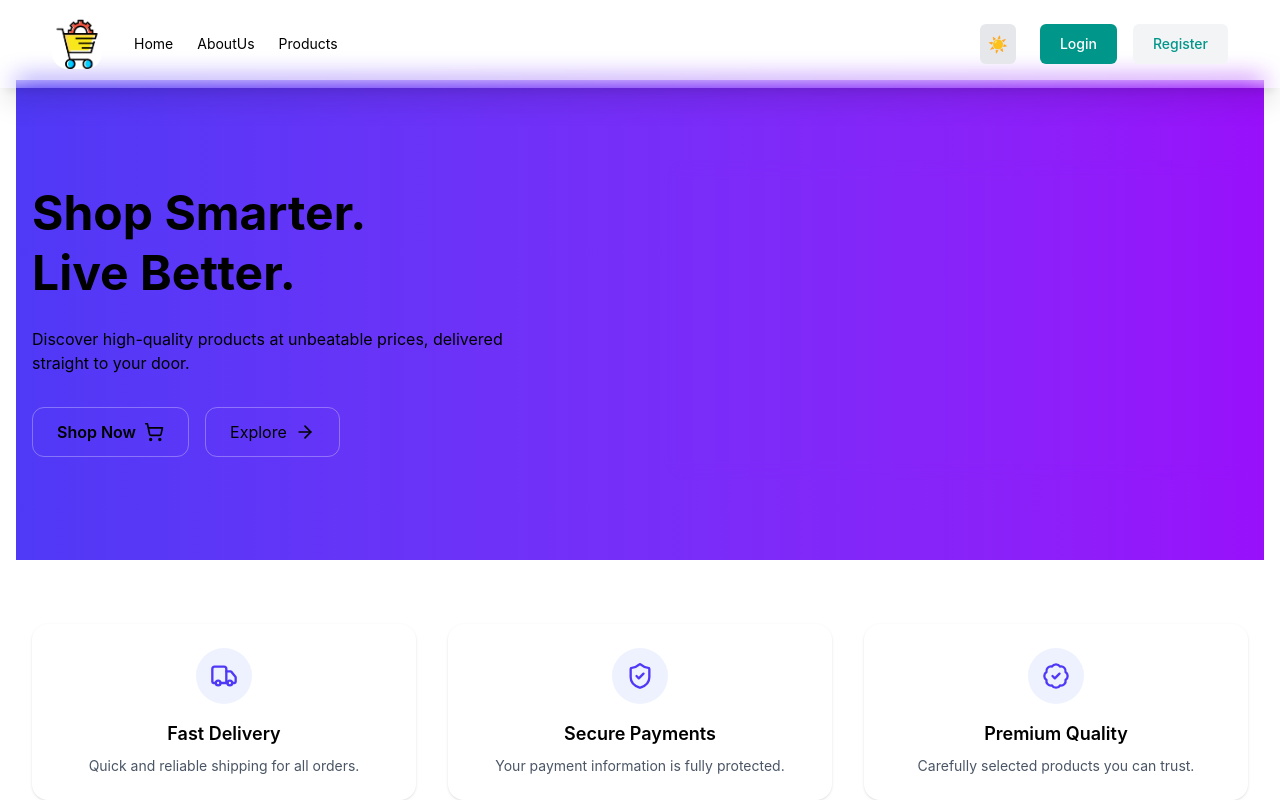
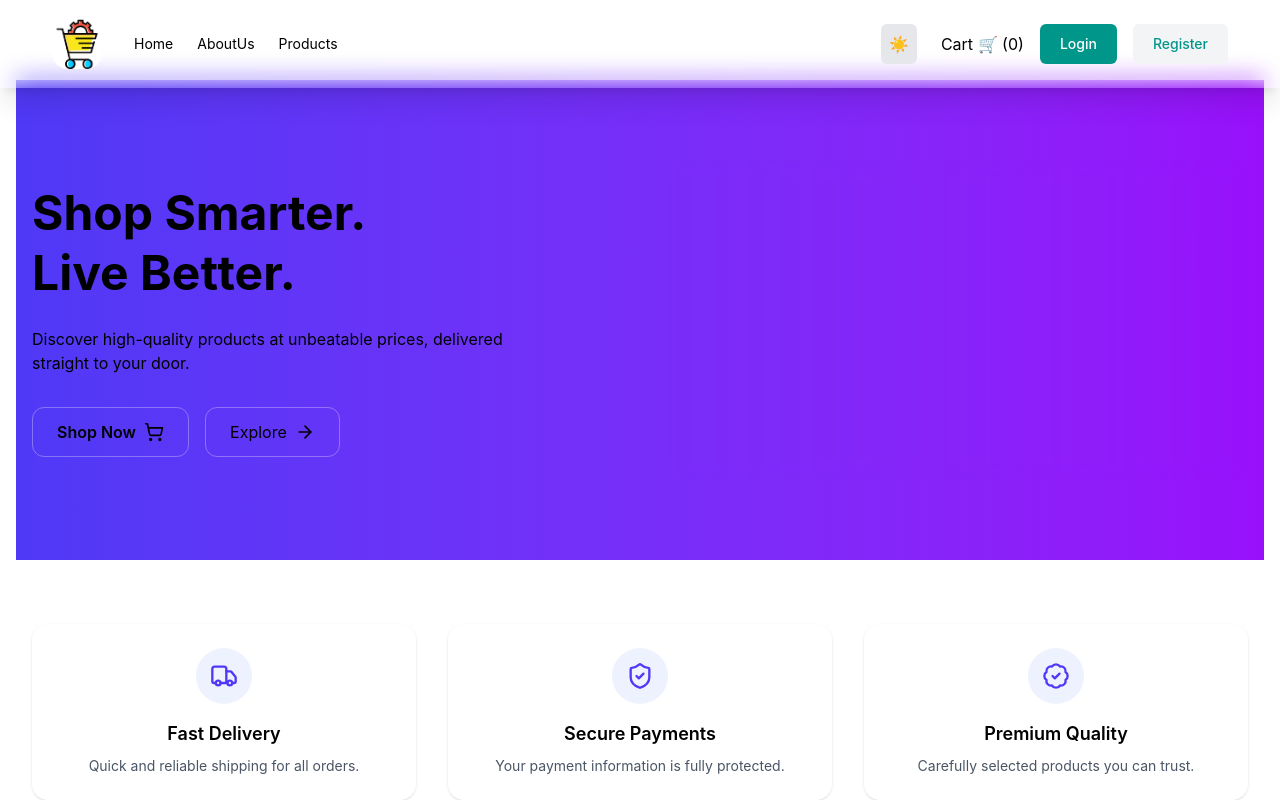
Before and after one commit to EngMahmoudAhmed/E-commerce, a React (Vite) app: page /home in a window 1280 px wide. Shown: the top 800 px of the page. Built offline with nearby package versions, Linux system fonts and the light colour scheme.

Commit message:
fix: update conditional rendering for cart link in Navbar component

```diff
--- a/src/component/layouts/Navbar.jsx
+++ b/src/component/layouts/Navbar.jsx
@@ -66,7 +66,7 @@ const Navbar = () => {
                 {theme === "dark" ? ("🌙" ) : ("☀️")}
               </button>
 
-              {user && (
+              {user || !user &&(
                 <Link to="/cart">
                   Cart 🛒 ({cartCount})
                 </Link>
```
